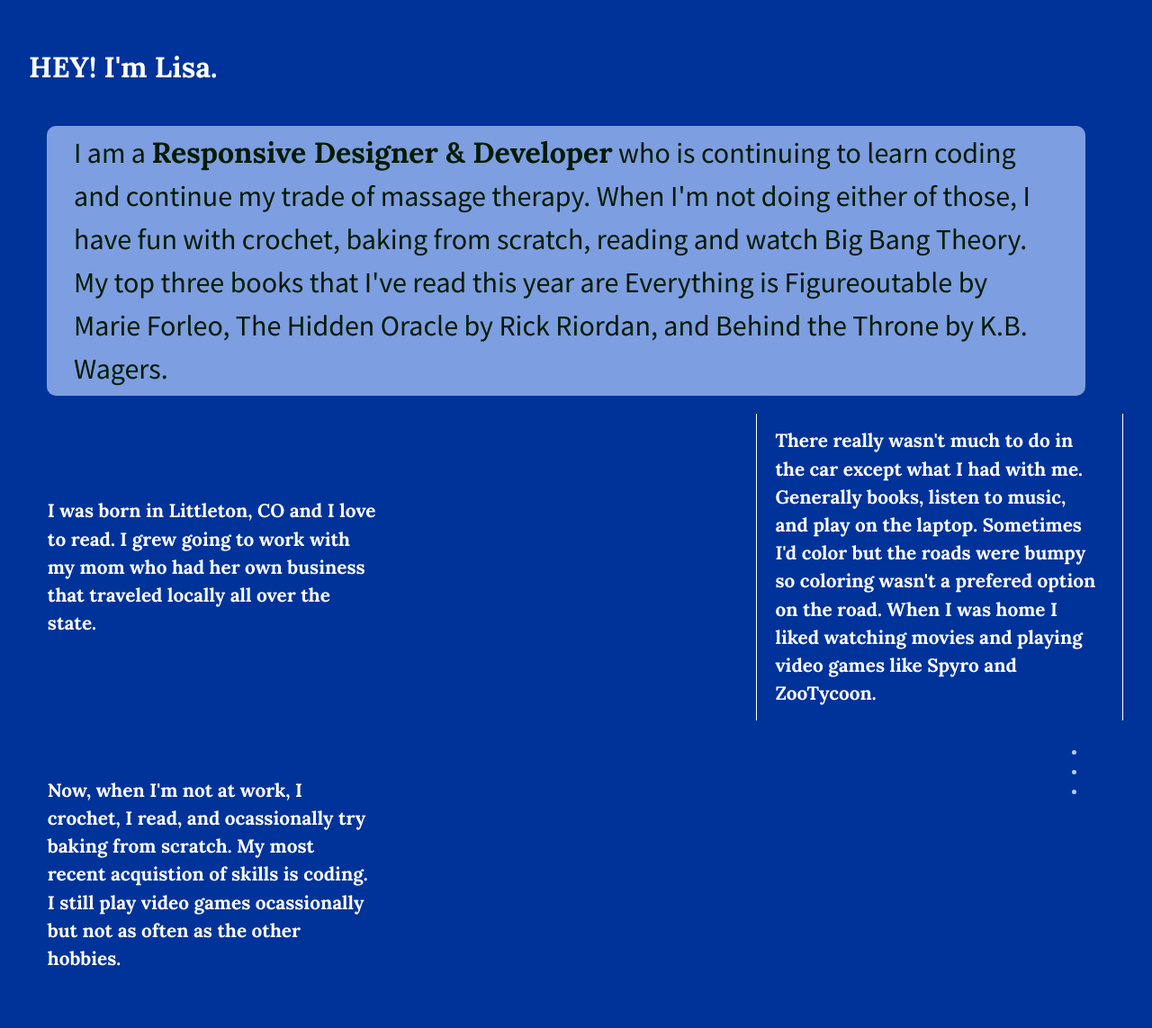
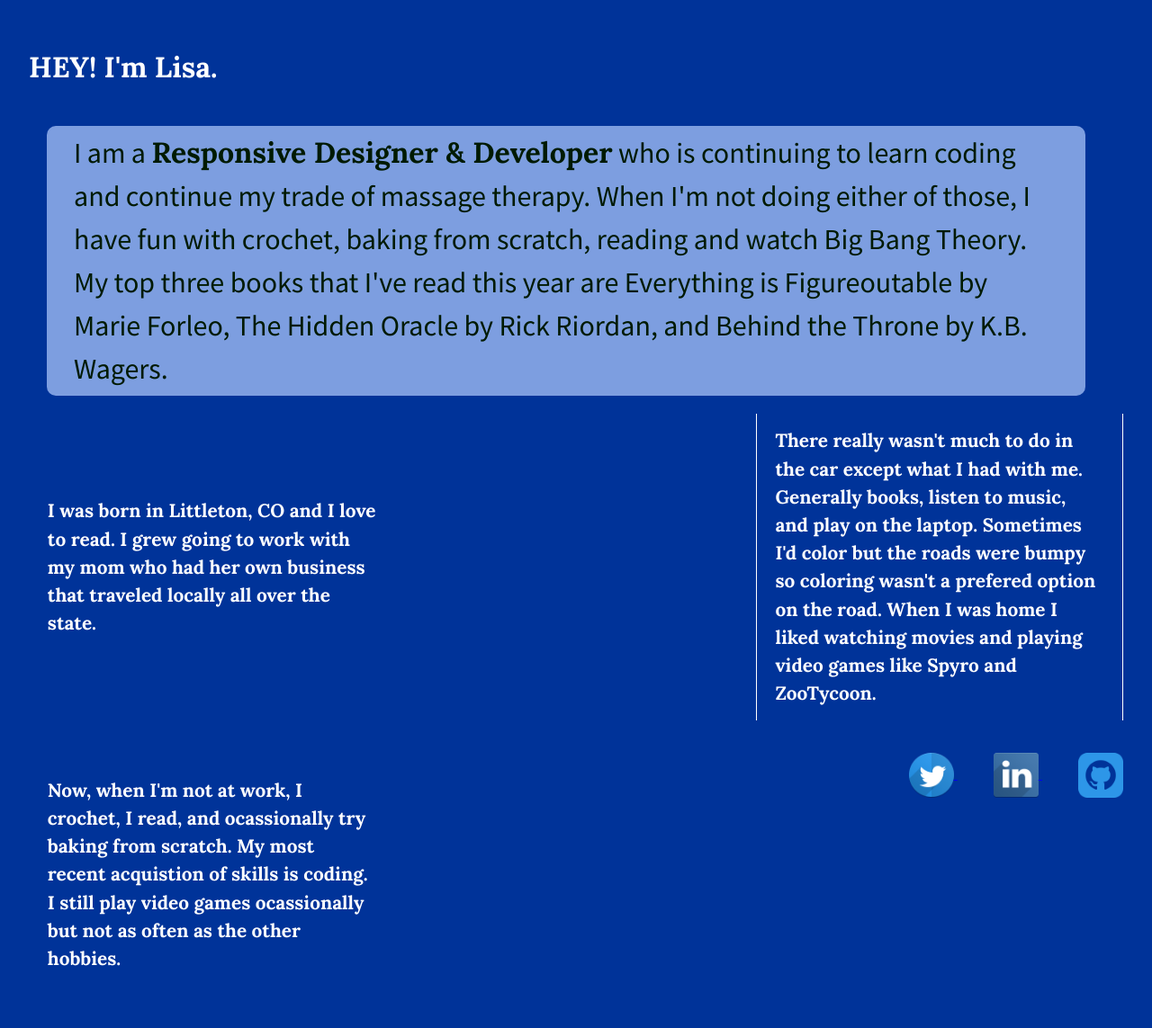
Before and after one commit to lrjuni92/flexbox-grid1, a plain HTML site: page index.html in a window 1280 px wide. Shown: the whole page at 90% size. Drawn offline with nearby package versions, Linux system fonts and the light colour scheme.

Commit message:
social media bar finished

```diff
--- a/css/main.css
+++ b/css/main.css
@@ -172,10 +172,18 @@ header {
 }
 
 #contact ul{
+  list-style: none;
+  padding-top: 20px;
+}
+
+#contact ul li{
   display: inline;
+  padding-left: 40px;
 }
-#contact ul li{
 
+#contact ul li img {
+  height: 50px;
+  width: 50px;
 }
 
 /* ==========================================================================
--- a/index.html
+++ b/index.html
@@ -45,9 +45,9 @@
 
             <footer id= "contact">
               <ul>
-                <li></li>
-                <li></li>
-                <li></li>
+                <li><a href= "https://twitter.com/lrjuni92" target= "_blank"> <img src= "img/twitter.png" alt= "Twitter Icon"> </a></li>
+                <li><a href= "https://www.linkedin.com/in/lrjuni92/" target= "_blank"><img src= "img/linkedin.png" alt= "LinkedIn Icon"> </a></li>
+                <li><a href= "https://github.com/lrjuni92" target= "_blank"> <img src= "img/github.png" alt= "Github Icon"> </a></li>
               </ul>
             </footer>
 
```
Also changed, not shown: img/github.png (added), img/linkedin.png (added), img/twitter.png (added).
